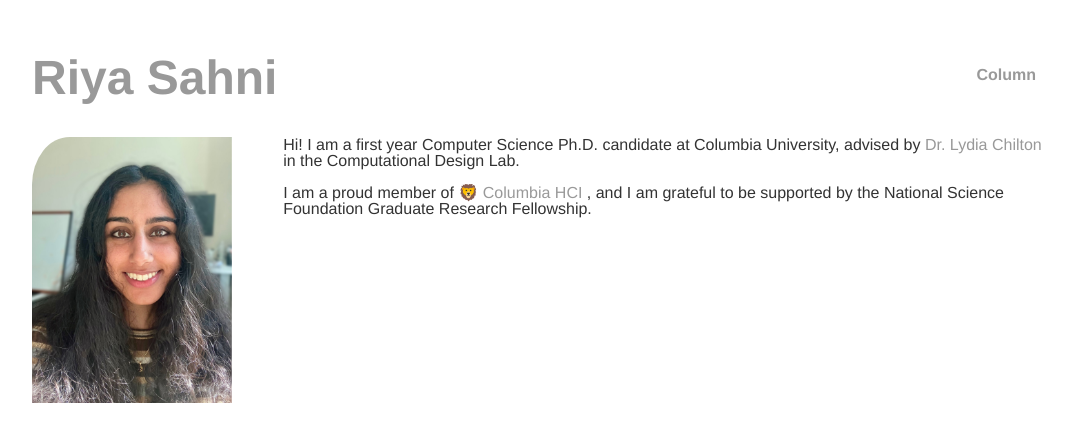
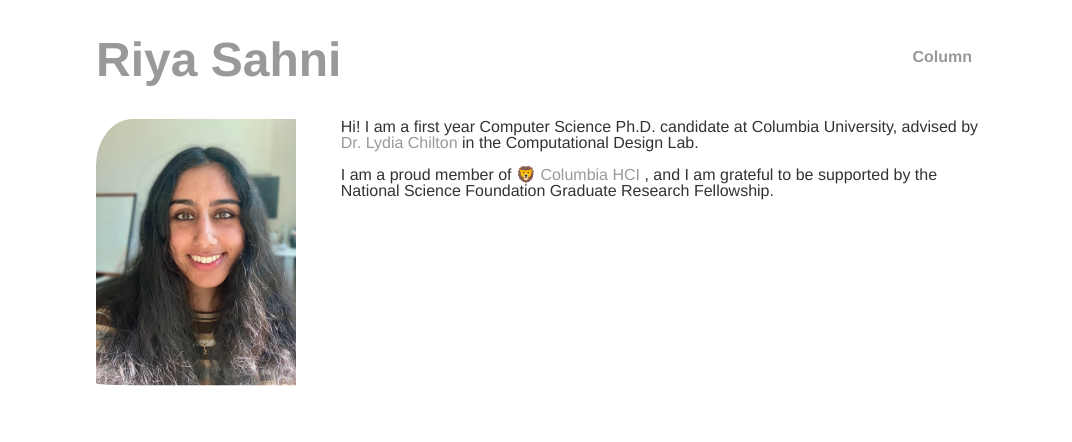
Before and after one commit to riyasahni/riyasahni.github.io, a Jekyll site: the page built from index.html, in a window 1280 px wide. Shown: the top 442 px of the page, without its empty margins (96-1168 px from the left). Built offline with Jekyll 4.4.1, drawn with Linux system fonts in a browser that asks for light colours.

Commit message:
bah humbug

```diff
--- a/css/main.css
+++ b/css/main.css
@@ -1,6 +1,6 @@
 body {
-    margin: 50px auto;
-    width: 80%;
+    margin: 0px auto;
+    width: 70%;
 }
 header {
     background: rgb(53, 41, 116);
@@ -10,7 +10,7 @@ header h1 {
 }
 header h2 {
          font-weight:300;
-         margin: 50px;
+         margin: 0px;
          color: rgb(116, 130, 230);
 }
 nav ul, footer ul {
@@ -61,8 +61,6 @@ ul.socials {
     border-bottom: 1px solid #d5d5d5;
 }
 
-
-
 ul.posts {
     margin: 20px auto 40px;
     font-size: 1.5em;
```
